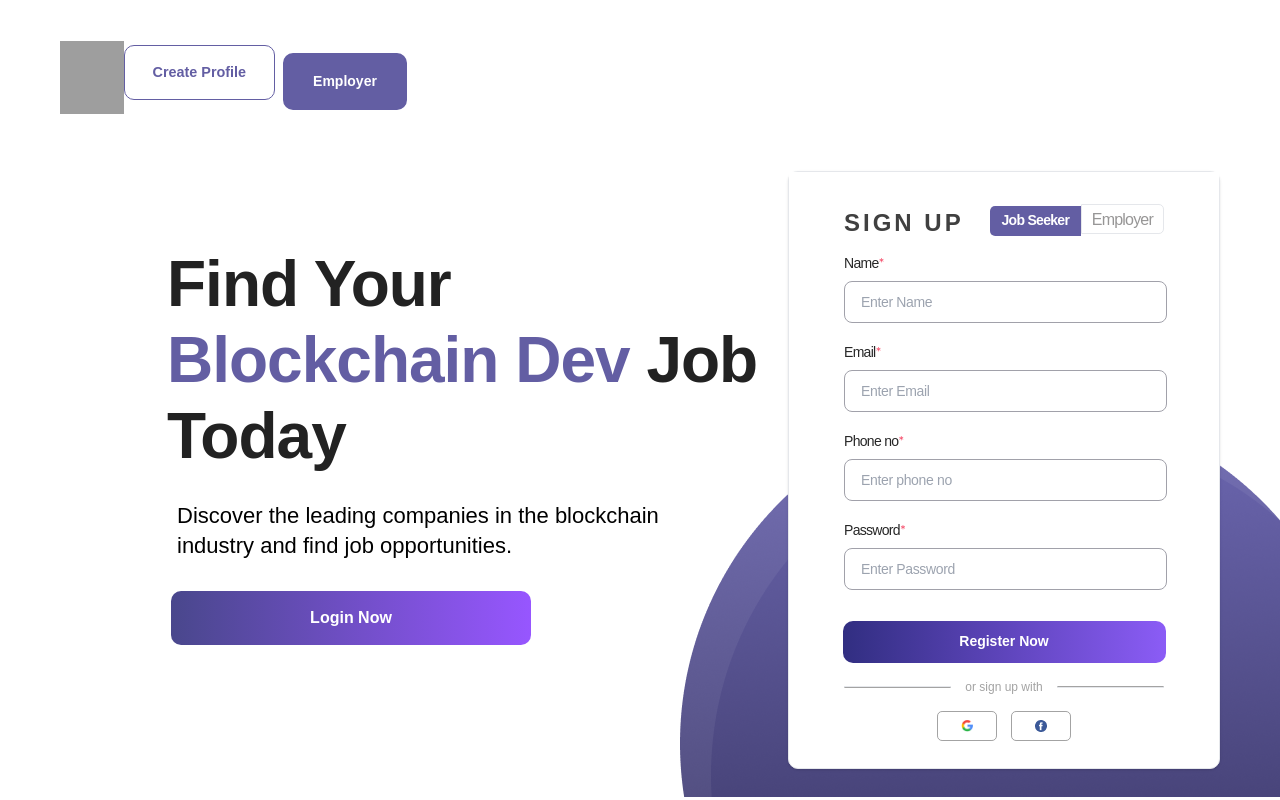
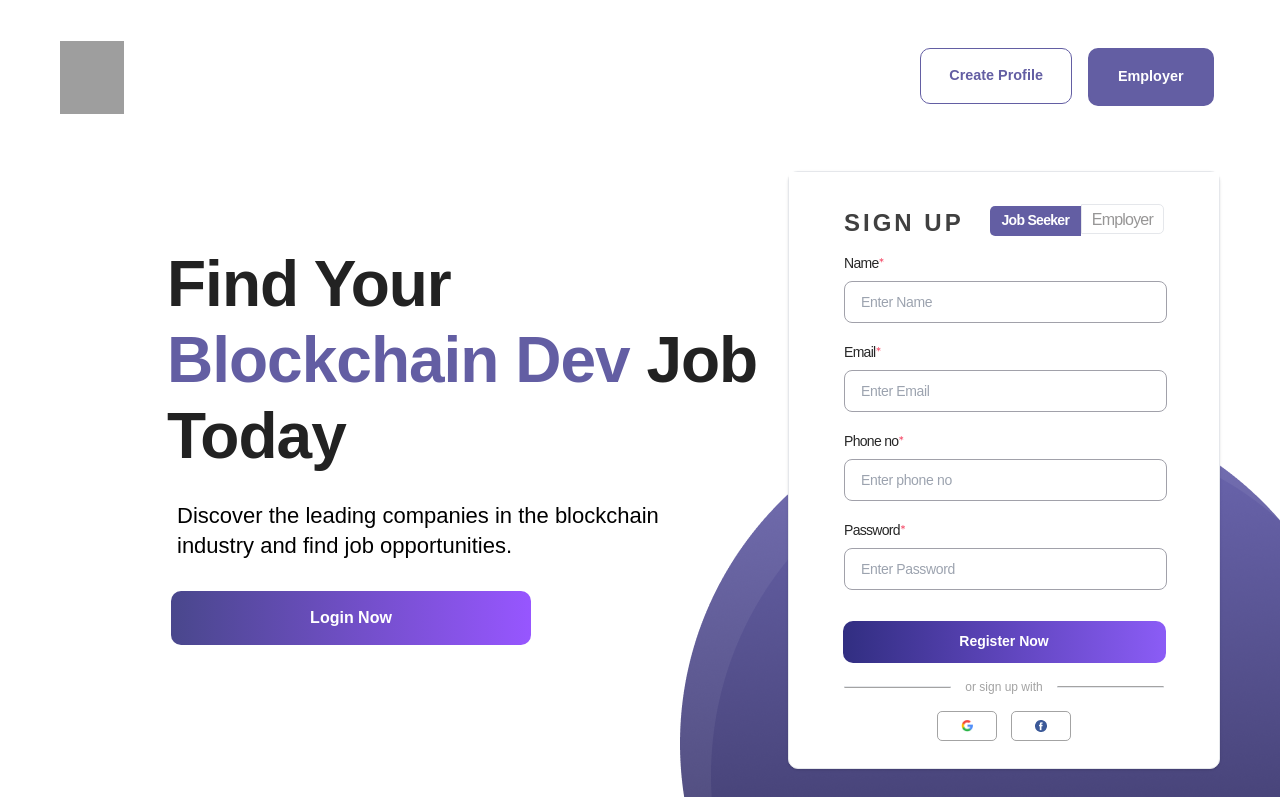
Before and after one commit to umairnaeem373/cv-maker-redux, a React (Create React App) app: page / in a window 1280 px wide. Shown: the top 800 px of the page. Built offline with nearby package versions, Linux system fonts and the light colour scheme; grey boxes are pictures that could not be loaded.

Commit message:
menu fixed

```diff
--- a/src/Components/HomePage/Main Menu.jsx
+++ b/src/Components/HomePage/Main Menu.jsx
@@ -1,23 +1,37 @@
-import React from "react";
+import React, { useState } from "react";
+import { CiMenuBurger } from "react-icons/ci";
+import { IoCloseOutline } from "react-icons/io5";
 import { useNavigate } from "react-router-dom";
 
 function MainMenu() {
   const navigate = useNavigate();
+  const [menu, setMenu] = useState(0);
+
   return (
     <div className="px-[34.5px] pt-[23px] pb-[20px]">
       <nav className="h-[100px] flex justify-between items-center pt-2 ps-[25px] w-full">
         <img className="w-16 h-[73px]" src="../Images/image 1.png" alt="Logo" />
-        <ul className="flex flex-col h-screen w-[calc(100vw-100px)] md:h-auto space-y-2 py-8 bg-slate-200 md:bg-transparent sm:flex-row space-x-2 fixed z-10 top-0 left-0 md:static">
+        <button
+          onClick={() => setMenu(!menu)}
+          className="absolute text-xl md:hidden focus:border border-slate-400 rounded z-20 p-2 top-8 right-8"
+        >
+          {menu ? <IoCloseOutline /> : <CiMenuBurger/>}
+        </button>
+        <ul
+          className={`flex gap-2 flex-col h-screen divide-y-2 divide-slate-50 md:divide-y-0 p-8 w-[calc(100vw-100px)] md:w-auto md:h-auto bg-slate-200 md:bg-transparent md:flex-row space-x-2 fixed z-10 top-0 duration-700 ${
+            menu ? "left-0" : "-left-[100vw]"
+          } md:static`}
+        >
           <li>
             <button
               onClick={() => navigate("/basicinfo")}
-              className="font-bold text-[#635EA3] text-[0.9em] rounded-[10px] border border-[#635EA3] py-4 px-7"
+              className="font-bold text-[#635EA3] whitespace-nowrap text-[0.9em] rounded-[10px] md:border md:border-[#635EA3] py-4 px-7"
             >
               Create Profile
             </button>
           </li>
           <li>
-            <button className="font-bold bg-[#635EA3] text-[14px] text-white rounded-[10px] border-2 border-[#635EA3] py-4 px-7">
+            <button className="font-bold md:bg-[#635EA3] text-[0.9em] text-[#635EA3]  md:text-white rounded-[10px] md:border-2 md:border-[#635EA3] py-4 px-7">
               Employer
             </button>
           </li>
```
